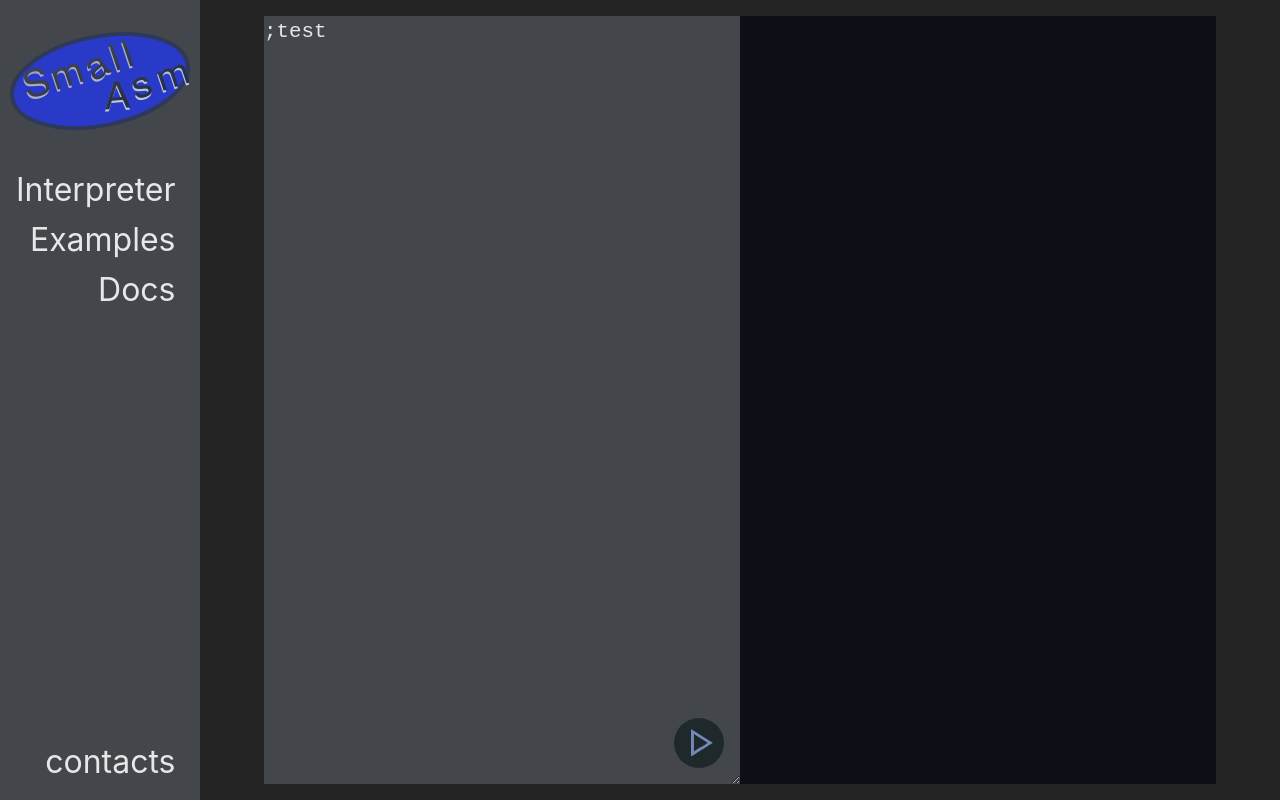
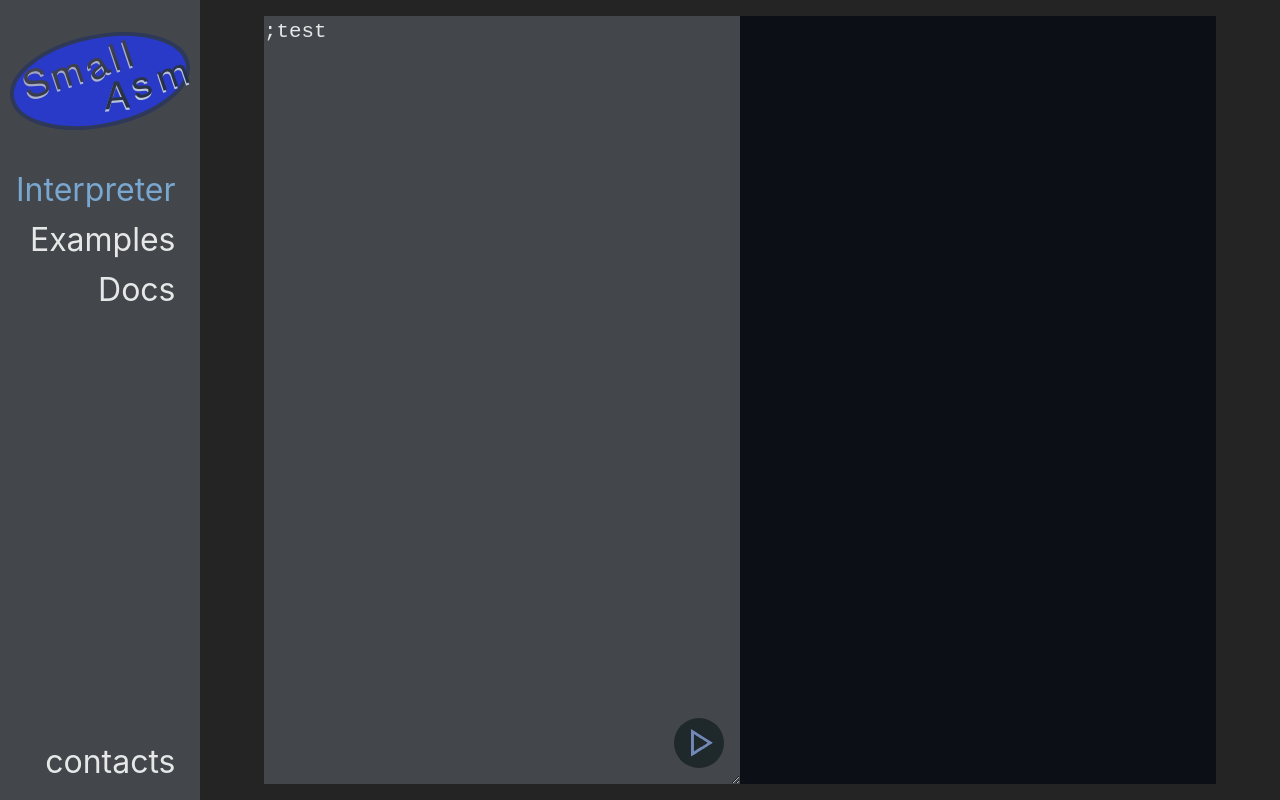
Before and after one commit to french-fries-with-pepper/smallAsm, a React (Vite) app: page / in a window 1280 px wide. Built offline with nearby package versions, Linux system fonts and the light colour scheme.

Commit message:
refactor: minor changes in header part, add current page styles

```diff
--- a/src/components/header/Header.css
+++ b/src/components/header/Header.css
@@ -37,6 +37,9 @@
   font-size: 2rem;
   margin-bottom: 1.6rem;
 }
+.pageHeader__item .active{
+  color: rgb(121, 167, 208);
+}
 .pageHeader__item--bottom {
   position: absolute;
   bottom: 0;
--- a/src/components/header/Header.jsx
+++ b/src/components/header/Header.jsx
@@ -1,8 +1,9 @@
-import { Link } from "react-router-dom";
+import { Link, useLocation } from "react-router-dom";
 import "./Header.css";
 import logo from "../../assets/logo.svg";
 
 function Header() {
+  const currentPath = useLocation().pathname;
   return (
     <header className="pageHeader">
       <div className="pageHeader__wrap">
@@ -18,16 +19,31 @@ function Header() {
         <nav className="pageHeader__nav">
           <ul className="pageHeader__list">
             <li className="pageHeader__item">
-              <Link to="/">Interpreter</Link>
+              <Link className={currentPath === "/" ? "active" : ""} to="/">
+                Interpreter
+              </Link>
             </li>
             <li className="pageHeader__item">
-              <Link to="/Examples">Examples</Link>
+              <Link
+                className={currentPath === "/Examples" ? "active" : ""}
+                to="/Examples"
+              >
+                Examples
+              </Link>
             </li>
             <li className="pageHeader__item">
-              <Link to="/Docs">Docs</Link>
+              <Link
+                className={currentPath === "/Docs" ? "active" : ""}
+                to="/Docs"
+              >
+                Docs
+              </Link>
             </li>
             <li className="pageHeader__item pageHeader__item--bottom">
-              <Link to="/Contacts" className="pageHeader__link ">
+              <Link
+                className={currentPath === "/Contacts" ? "active" : ""}
+                to="/Contacts"
+              >
                 contacts
               </Link>
             </li>
```
